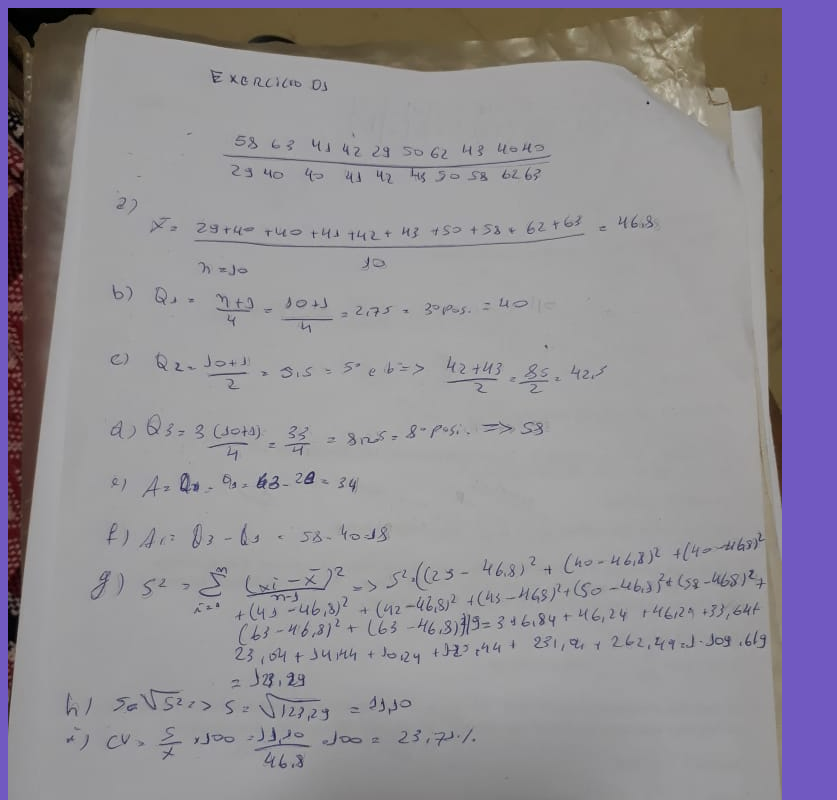
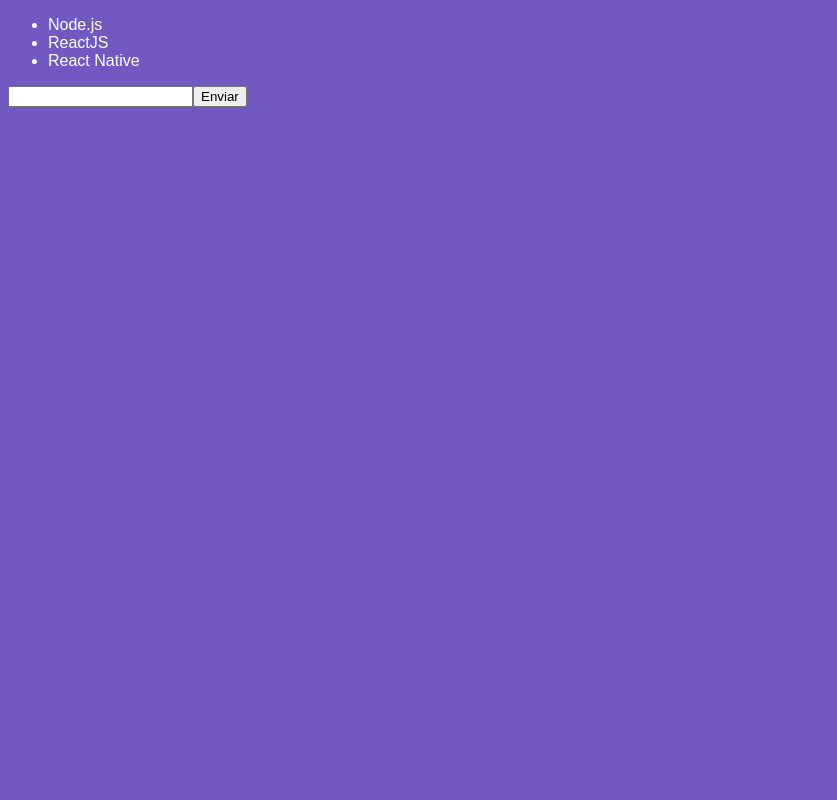
Before and after one commit to itsmatheusmoura/Primeiro-Projeto-React, a React app: page / in a window 1280 px wide. Shown: the top 800 px of the page, without its empty margins (0-837 px from the left). Built offline with nearby package versions, Linux system fonts and the light colour scheme.

Commit message:
Estado e Imutabilidade

```diff
--- a/babel.config.js
+++ b/babel.config.js
@@ -1,3 +1,4 @@
 module.exports = {
   presets: ["@babel/preset-env", "@babel/preset-react"],
+  plugins: ["@babel/plugin-proposal-class-properties"],
 };
--- a/package.json
+++ b/package.json
@@ -9,6 +9,7 @@
   },
   "devDependencies": {
     "@babel/core": "^7.11.6",
+    "@babel/plugin-proposal-class-properties": "^7.10.4",
     "@babel/preset-env": "^7.11.5",
     "@babel/preset-react": "^7.10.4",
     "babel-loader": "^8.1.0",
--- a/src/App.js
+++ b/src/App.js
@@ -1,10 +1,9 @@
 import React from "react";
 import "./App.css";
-
-import profile from "./assets/imagem.jpeg";
+import TechList from "./components/TechList";
 
 function App() {
-  return <img src={profile} />;
+  return <TechList />;
 }
 
 export default App;
--- /dev/null
+++ b/src/components/TechList.js
@@ -0,0 +1,41 @@
+import React, { Component } from "react";
+
+class TechList extends Component {
+  state = {
+    techs: ["Node.js", "ReactJS", "React Native"],
+    newTech: "",
+  };
+
+  handleInputChange = (e) => {
+    this.setState({ newTech: e.target.value });
+  };
+
+  handleSubmit = (e) => {
+    e.preventDefault();
+    this.setState({
+      techs: [...this.state.techs, this.state.newTech],
+      newTech: "",
+    });
+  };
+
+  render() {
+    return (
+      <form onSubmit={this.handleSubmit}>
+        <ul>
+          {this.state.techs.map((tech) => (
+            <li key={tech}>{tech}</li>
+          ))}
+        </ul>
+
+        <input
+          onChange={this.handleInputChange}
+          type="text"
+          value={this.state.newTech}
+        />
+        <button type="submit">Enviar</button>
+      </form>
+    );
+  }
+}
+
+export default TechList;
```
